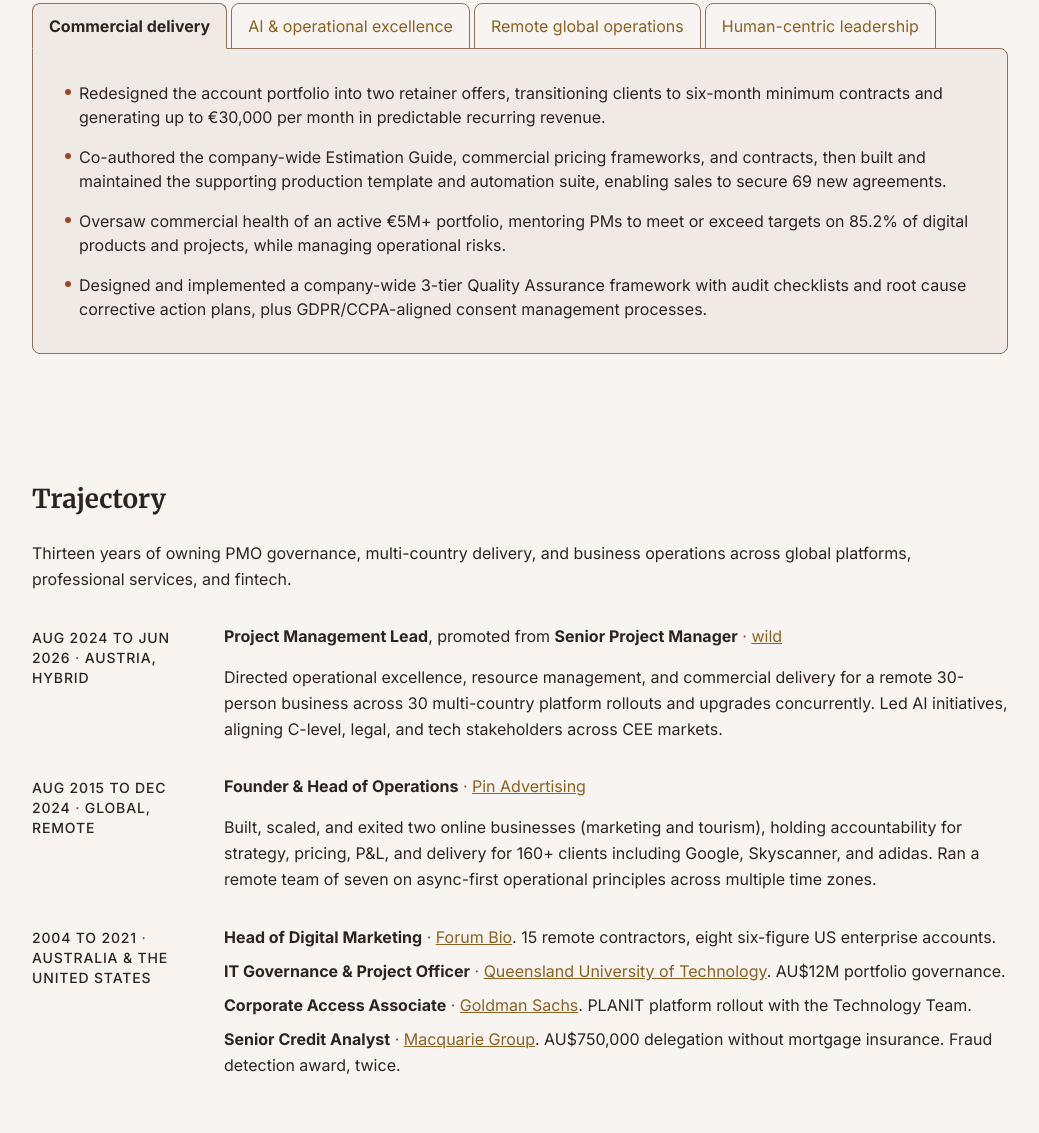
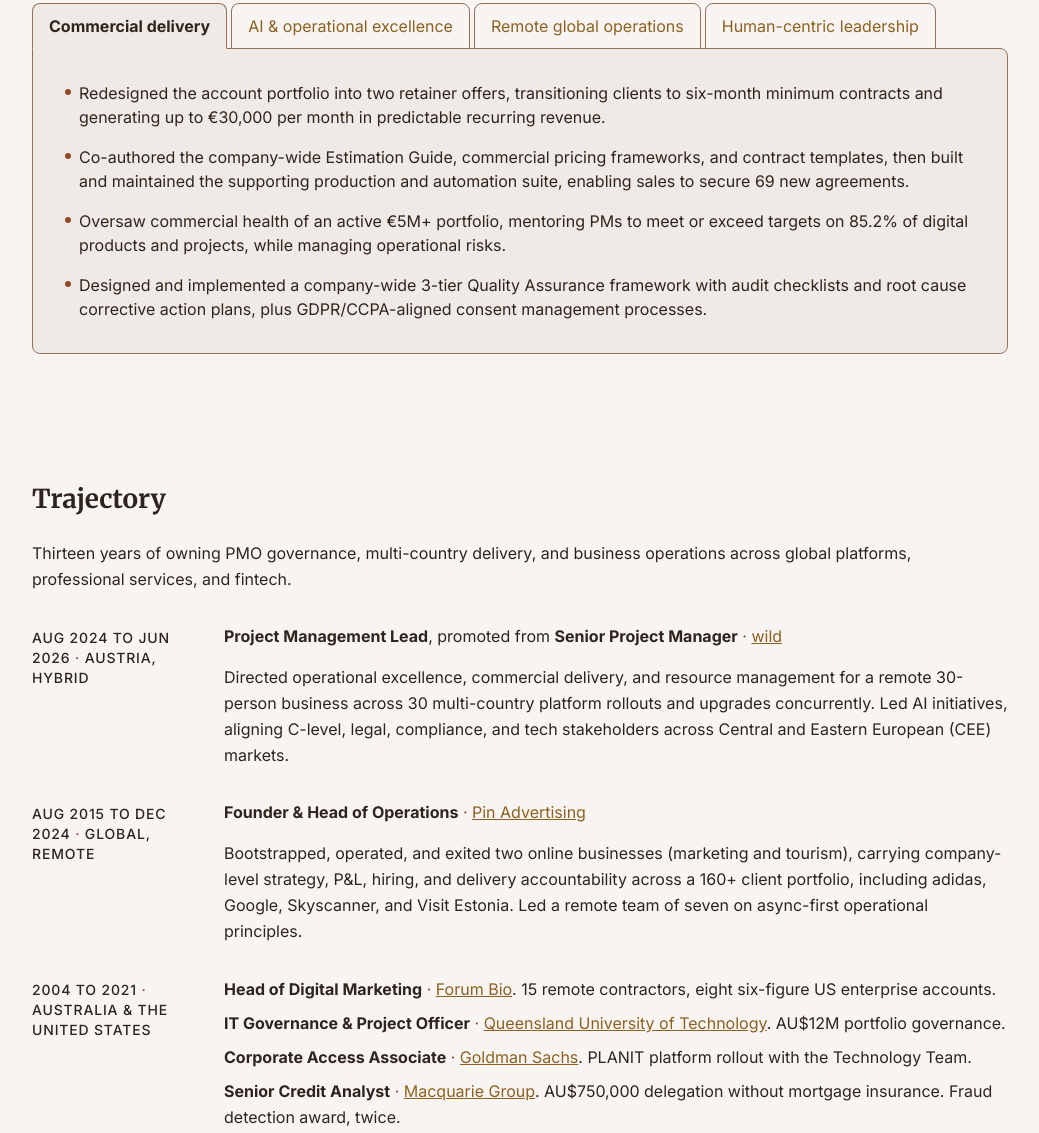
Before and after one commit to chantellbcollins/career-portfolio, a plain HTML site: page index.html in a window 1280 px wide. Shown: the part 801-1934 px from the top of the page, without its empty margins (120-1159 px from the left). Drawn offline with Linux system fonts and the light colour scheme.

Commit message:
Update Estimation Guide, delegation, PM hiring, and Trajectory bullet copy
Co-Authored-By: Claude Sonnet 5 <noreply@anthropic.com>

```diff
--- a/index.html
+++ b/index.html
@@ -81,7 +81,7 @@
   <div class="min-h-[230px] border border-border rounded-b-lg rounded-tr-lg mt-0 tint-bg p-6 sm:p-8" id="capabilityPanels">
     <div data-panel="commercial" class="on"><ul class="space-y-4">
       <li class="flex gap-2"><span class="mt-2 h-1.5 w-1.5 rounded-full bg-terracotta shrink-0"></span><p>Redesigned the account portfolio into two retainer offers, transitioning clients to six-month minimum contracts and generating up to <span>&euro;30,000 per month</span> in predictable recurring revenue.</p></li>
-      <li class="flex gap-2"><span class="mt-2 h-1.5 w-1.5 rounded-full bg-terracotta shrink-0"></span><p>Co-authored the company-wide <span>Estimation Guide</span>, commercial pricing frameworks, and contracts, then built and maintained the supporting production template and automation suite, enabling sales to secure <span>69 new agreements</span>.</p></li>
+      <li class="flex gap-2"><span class="mt-2 h-1.5 w-1.5 rounded-full bg-terracotta shrink-0"></span><p>Co-authored the company-wide <span>Estimation Guide</span>, commercial pricing frameworks, and contract templates, then built and maintained the supporting production and automation suite, enabling sales to secure <span>69 new agreements</span>.</p></li>
       <li class="flex gap-2"><span class="mt-2 h-1.5 w-1.5 rounded-full bg-terracotta shrink-0"></span><p>Oversaw commercial health of an active &euro;5M+ portfolio, mentoring PMs to meet or exceed targets on <span>85.2%</span> of digital products and projects, while managing operational risks.</p></li>
       <li class="flex gap-2"><span class="mt-2 h-1.5 w-1.5 rounded-full bg-terracotta shrink-0"></span><p>Designed and implemented a company-wide <span>3-tier Quality Assurance framework</span> with audit checklists and root cause corrective action plans, plus GDPR/CCPA-aligned consent management processes.</p></li></ul></div>
     <div data-panel="ai"><ul class="space-y-4">
@@ -92,11 +92,11 @@
     <div data-panel="focus"><ul class="space-y-4">
       <li class="flex gap-2"><span class="mt-2 h-1.5 w-1.5 rounded-full bg-terracotta shrink-0"></span><p>Led a remote, neurodiverse team of seven on async-first operational principles across multiple time zones, maintaining service continuity throughout the pandemic.</p></li>
       <li class="flex gap-2"><span class="mt-2 h-1.5 w-1.5 rounded-full bg-terracotta shrink-0"></span><p>Oversaw global platform launches for <span>IBM, Serve Robotics, Comfy, Unstructured, and Suki AI</span>, with secure architecture, quality assurance, and compliance considerations (GDPR, CCPA).</p></li>
-      <li class="flex gap-2"><span class="mt-2 h-1.5 w-1.5 rounded-full bg-terracotta shrink-0"></span><p>Held <span>full delegation</span> to approve leave and resource requests via Productive and Deel, as well as invoices, proposals, and retainer agreements without C-level escalation.</p></li>
+      <li class="flex gap-2"><span class="mt-2 h-1.5 w-1.5 rounded-full bg-terracotta shrink-0"></span><p>Held <span>full delegation</span> to approve leave and resource requests for 30 employees via Productive and Deel, as well as invoices, proposals, and retainer agreements without C-Level escalation.</p></li>
       <li class="flex gap-2"><span class="mt-2 h-1.5 w-1.5 rounded-full bg-terracotta shrink-0"></span><p>Established control frameworks, Key Performance Indicators (KPIs), pre-launch invoice payment checks, and automated reporting to elevate operations to executive oversight.</p></li></ul></div>
     <div data-panel="ownership"><ul class="space-y-4">
       <li class="flex gap-2"><span class="mt-2 h-1.5 w-1.5 rounded-full bg-terracotta shrink-0"></span><p>Overhauled company hiring, implementing human-centric recruitment processes that increased accountability, attracted high-calibre talent, and lowered operational friction.</p></li>
-      <li class="flex gap-2"><span class="mt-2 h-1.5 w-1.5 rounded-full bg-terracotta shrink-0"></span><p>Recruited and hired <span>four Product and Project Managers</span> directly onto my team. Initiated biweekly PM workshops to foster continuous development in AI, operational excellence, and cross-functional team building.</p></li>
+      <li class="flex gap-2"><span class="mt-2 h-1.5 w-1.5 rounded-full bg-terracotta shrink-0"></span><p>Recruited, evaluated, and onboarded <span>four Product and Project Managers</span>, owning the full recruitment funnel. Built a PM development program focused on AI, delivery, and operational excellence.</p></li>
       <li class="flex gap-2"><span class="mt-2 h-1.5 w-1.5 rounded-full bg-terracotta shrink-0"></span><p>Directed <span>five Product &amp; Project Managers (PMs)</span> across 30 multi-country platform rollouts and upgrades concurrently, securing a 100% completion rate across team KPIs in Q1, 2026.</p></li>
       <li class="flex gap-2"><span class="mt-2 h-1.5 w-1.5 rounded-full bg-terracotta shrink-0"></span><p>Co-mentored six mentees through a six-week Residence programme, coaching them to deliver moving, impromptu talks with confidence by the final session.</p></li></ul></div>
   </div>
@@ -119,12 +119,12 @@
     <article class="grid sm:grid-cols-[160px_1fr] gap-4 sm:gap-8">
       <div class="eyebrow font-medium text-ink pt-1">Aug 2024 to Jun 2026 <span class="text-terracotta">&middot;</span> Austria, Hybrid</div>
       <div><h3 class="text-base text-ink"><span class="font-bold">Project Management Lead</span>, promoted from <span class="font-bold">Senior Project Manager</span> <span class="text-terracotta">&middot;</span> <a href="https://wild.as/" target="_blank" rel="noopener" class="text-gold underline hover:text-terracotta">wild</a></h3>
-      <p class="mt-4 leading-relaxed">Directed operational excellence, resource management, and commercial delivery for a remote 30-person business across 30 multi-country platform rollouts and upgrades concurrently. Led AI initiatives, aligning C-level, legal, and tech stakeholders across CEE markets.</p></div>
+      <p class="mt-4 leading-relaxed">Directed operational excellence, commercial delivery, and resource management for a remote 30-person business across 30 multi-country platform rollouts and upgrades concurrently. Led AI initiatives, aligning C-level, legal, compliance, and tech stakeholders across Central and Eastern European (CEE) markets.</p></div>
     </article>
     <article class="grid sm:grid-cols-[160px_1fr] gap-4 sm:gap-8">
       <div class="eyebrow font-medium text-ink pt-1">Aug 2015 to Dec 2024 <span class="text-terracotta">&middot;</span> Global, Remote</div>
       <div><h3 class="text-base text-ink"><span class="font-bold">Founder &amp; Head of Operations</span> <span class="text-terracotta">&middot;</span> <a href="https://www.pinadvertising.com/" target="_blank" rel="noopener" class="text-gold underline hover:text-terracotta">Pin Advertising</a></h3>
-      <p class="mt-4 leading-relaxed">Built, scaled, and exited two online businesses (marketing and tourism), holding accountability for strategy, pricing, P&amp;L, and delivery for 160+ clients including Google, Skyscanner, and adidas. Ran a remote team of seven on async-first operational principles across multiple time zones.</p></div>
+      <p class="mt-4 leading-relaxed">Bootstrapped, operated, and exited two online businesses (marketing and tourism), carrying company-level strategy, P&amp;L, hiring, and delivery accountability across a 160+ client portfolio, including adidas, Google, Skyscanner, and Visit Estonia. Led a remote team of seven on async-first operational principles.</p></div>
     </article>
     <article class="grid sm:grid-cols-[160px_1fr] gap-4 sm:gap-8">
       <div class="eyebrow font-medium text-ink pt-1">2004 to 2021 <span class="text-terracotta">&middot;</span> Australia &amp; The United States</div>
```
